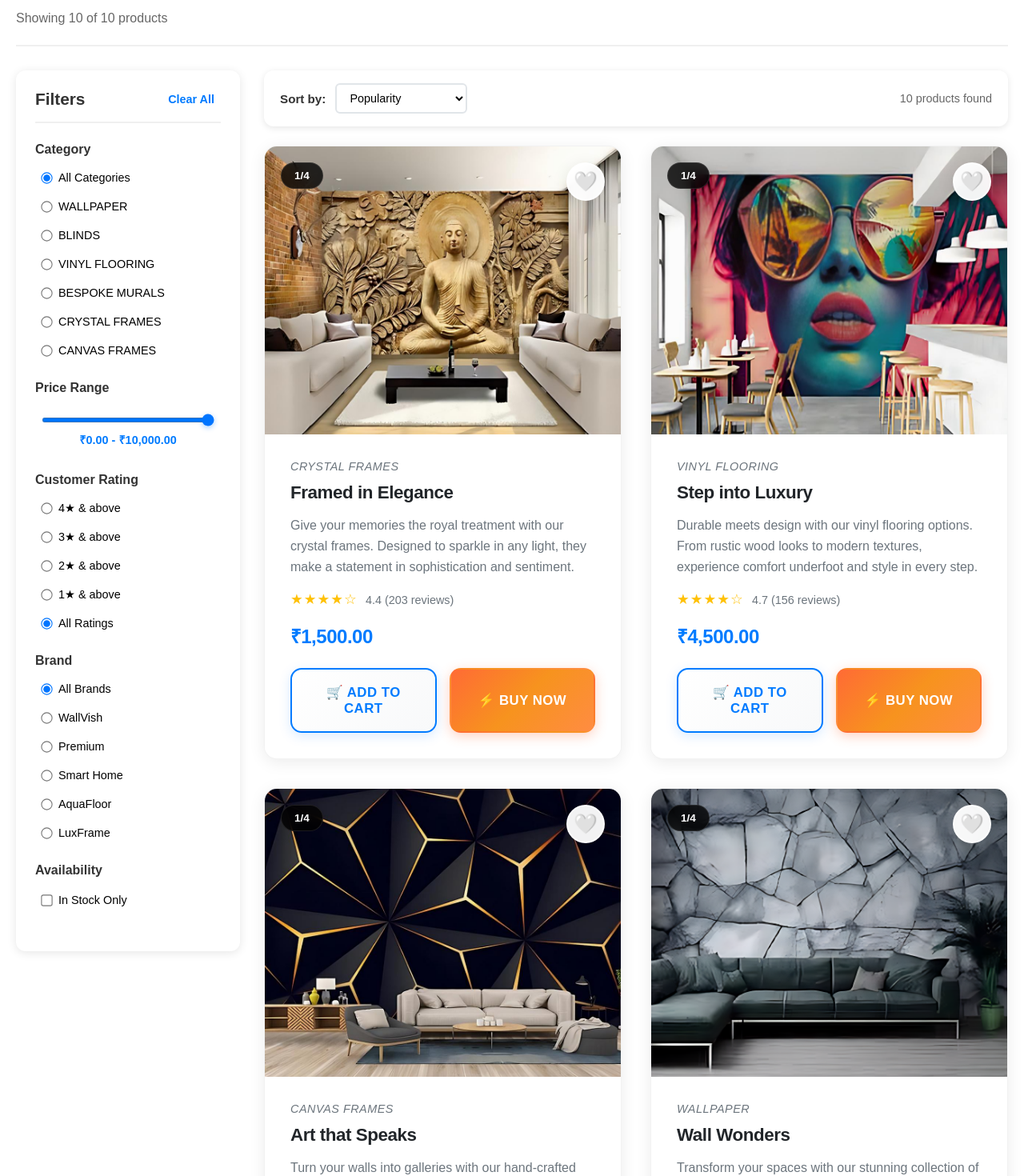
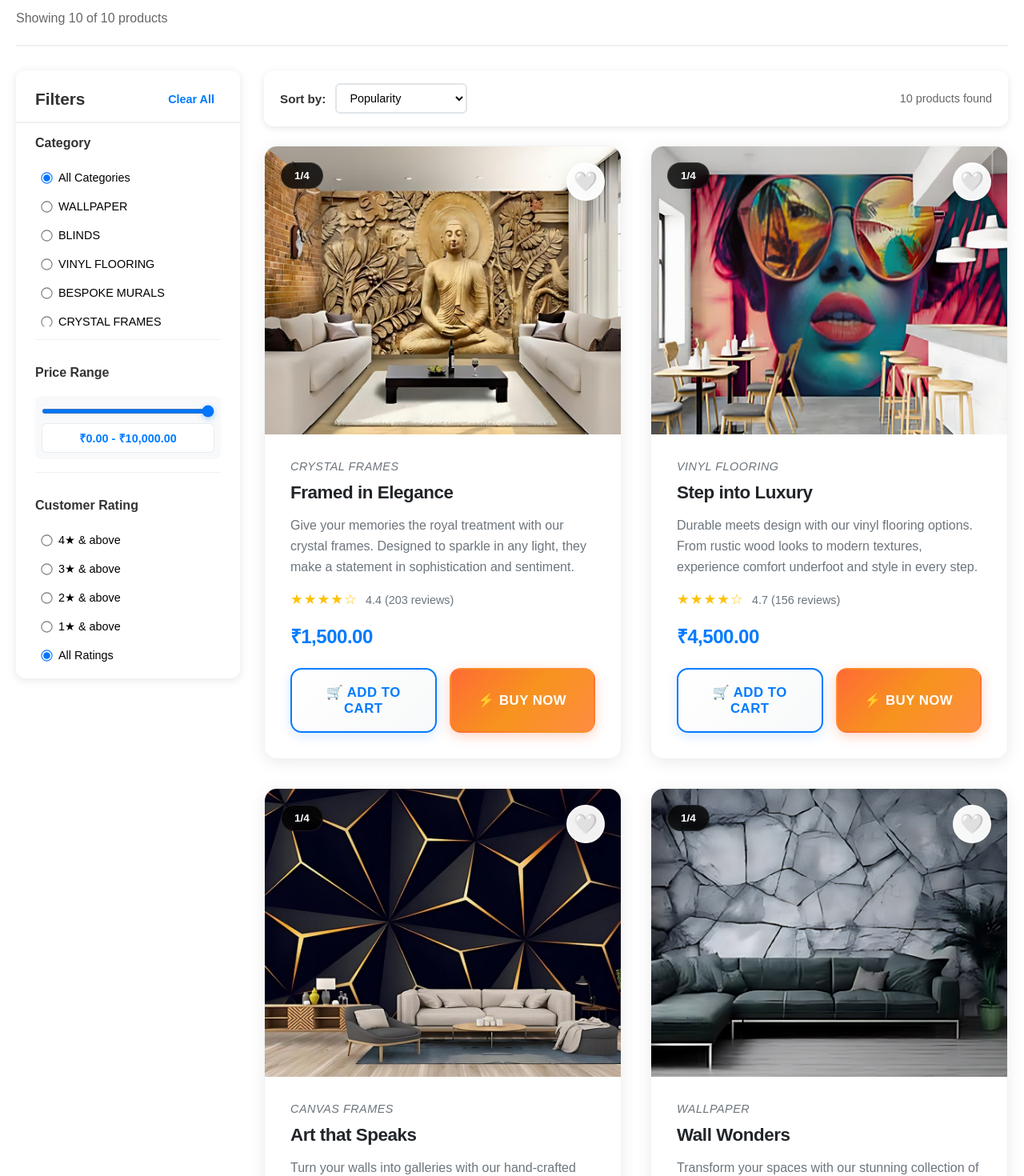
Before and after one commit to Dheeraj475/CPT_progress, a React (Vite) app: page /products in a window 1280 px wide. Shown: the part 198-1668 px from the top of the page at 80% size. Built offline with nearby package versions, Linux system fonts and the light colour scheme.

Commit message:
Add Separate Scroll Bar to Filters Sidebar

```diff
--- a/src/assets/ProductsPage.css
+++ b/src/assets/ProductsPage.css
@@ -62,25 +62,31 @@
   background: #0056b3;
 }
 
-/* Filters Sidebar */
+/* ENHANCED FILTERS SIDEBAR WITH CUSTOM SCROLLBAR */
 .filters-sidebar {
   background: white;
   border-radius: 12px;
   box-shadow: 0 2px 12px rgba(0, 0, 0, 0.1);
-  padding: 24px;
   height: fit-content;
+  max-height: calc(100vh - 40px); /* Limit height to viewport */
   position: sticky;
   top: 20px;
   animation: slideInLeft 0.5s ease;
+  overflow: hidden; /* Hide default scrollbar */
+  display: flex;
+  flex-direction: column;
 }
 
+/* FILTERS HEADER - FIXED AT TOP */
 .filters-header {
   display: flex;
   justify-content: space-between;
   align-items: center;
-  margin-bottom: 24px;
-  padding-bottom: 16px;
+  padding: 24px 24px 16px 24px;
   border-bottom: 2px solid #f0f0f0;
+  background: white;
+  border-radius: 12px 12px 0 0;
+  flex-shrink: 0; /* Prevent shrinking */
 }
 
 .filters-header h3 {
@@ -107,8 +113,57 @@
   color: #0056b3;
 }
 
+/* SCROLLABLE FILTERS CONTENT */
+.filters-content {
+  flex: 1;
+  overflow-y: auto;
+  padding: 8px 24px 24px 24px;
+
+  /* CUSTOM SCROLLBAR STYLING */
+  scrollbar-width: thin;
+  scrollbar-color: #007bff #f1f3f4;
+}
+
+/* WEBKIT SCROLLBAR STYLING */
+.filters-content::-webkit-scrollbar {
+  width: 8px;
+}
+
+.filters-content::-webkit-scrollbar-track {
+  background: #f1f3f4;
+  border-radius: 10px;
+  margin: 8px 0;
+}
+
+.filters-content::-webkit-scrollbar-thumb {
+  background: linear-gradient(135deg, #007bff, #0056b3);
+  border-radius: 10px;
+  transition: background 0.3s ease;
+}
+
+.filters-content::-webkit-scrollbar-thumb:hover {
+  background: linear-gradient(135deg, #0056b3, #004085);
+}
+
+.filters-content::-webkit-scrollbar-thumb:active {
+  background: linear-gradient(135deg, #004085, #002752);
+}
+
+/* ENHANCED SCROLLBAR CORNER */
+.filters-content::-webkit-scrollbar-corner {
+  background: #f1f3f4;
+}
+
+/* FILTER GROUPS */
 .filter-group {
   margin-bottom: 24px;
+  padding-bottom: 16px;
+  border-bottom: 1px solid #f0f0f0;
+}
+
+.filter-group:last-child {
+  border-bottom: none;
+  margin-bottom: 0;
 }
 
 .filter-group h4 {
@@ -116,12 +171,38 @@
   color: #333;
   font-size: 1rem;
   font-weight: 600;
+  position: sticky;
+  top: 0;
+  background: white;
+  padding: 8px 0;
+  z-index: 2;
 }
 
 .filter-options {
   display: flex;
   flex-direction: column;
   gap: 8px;
+  max-height: 200px; /* Limit individual filter group height */
+  overflow-y: auto;
+  padding-right: 4px;
+}
+
+/* MINI SCROLLBAR FOR FILTER OPTIONS */
+.filter-options::-webkit-scrollbar {
+  width: 4px;
+}
+
+.filter-options::-webkit-scrollbar-track {
+  background: transparent;
+}
+
+.filter-options::-webkit-scrollbar-thumb {
+  background: #dee2e6;
+  border-radius: 2px;
+}
+
+.filter-options::-webkit-scrollbar-thumb:hover {
+  background: #adb5bd;
 }
 
 .filter-options label {
@@ -133,6 +214,7 @@
   border-radius: 6px;
   transition: background-color 0.3s ease;
   font-size: 0.9rem;
+  flex-shrink: 0; /* Prevent label shrinking */
 }
 
 .filter-options label:hover {
@@ -142,6 +224,7 @@
 .filter-options input[type="radio"] {
   margin: 0;
   transform: scale(1.1);
+  flex-shrink: 0;
 }
 
 .checkbox-label {
@@ -162,11 +245,15 @@
 .checkbox-label input[type="checkbox"] {
   margin: 0;
   transform: scale(1.1);
+  flex-shrink: 0;
 }
 
-/* Price Range */
+/* ENHANCED PRICE RANGE */
 .price-range {
   padding: 8px;
+  background: #f8f9fa;
+  border-radius: 8px;
+  margin-top: 8px;
 }
 
 .price-slider {
@@ -177,6 +264,11 @@
   outline: none;
   margin-bottom: 12px;
   cursor: pointer;
+  transition: all 0.3s ease;
+}
+
+.price-slider:hover {
+  background: #ccc;
 }
 
 .price-slider::-webkit-slider-thumb {
@@ -184,19 +276,31 @@
   width: 20px;
   height: 20px;
   border-radius: 50%;
-  background: #007bff;
+  background: linear-gradient(135deg, #007bff, #0056b3);
   cursor: pointer;
   box-shadow: 0 2px 6px rgba(0, 123, 255, 0.3);
+  transition: all 0.3s ease;
+}
+
+.price-slider::-webkit-slider-thumb:hover {
+  transform: scale(1.1);
+  box-shadow: 0 4px 12px rgba(0, 123, 255, 0.4);
 }
 
 .price-slider::-moz-range-thumb {
   width: 20px;
   height: 20px;
   border-radius: 50%;
-  background: #007bff;
+  background: linear-gradient(135deg, #007bff, #0056b3);
   cursor: pointer;
   border: none;
   box-shadow: 0 2px 6px rgba(0, 123, 255, 0.3);
+  transition: all 0.3s ease;
+}
+
+.price-slider::-moz-range-thumb:hover {
+  transform: scale(1.1);
+  box-shadow: 0 4px 12px rgba(0, 123, 255, 0.4);
 }
 
 .price-display {
@@ -204,6 +308,23 @@
   font-weight: 600;
   color: #007bff;
   font-size: 0.9rem;
+  background: white;
+  padding: 8px;
+  border-radius: 6px;
+  border: 1px solid #e9ecef;
+}
+
+/* SCROLL INDICATOR */
+.filters-sidebar::after {
+  content: '';
+  position: absolute;
+  bottom: 0;
+  left: 0;
+  right: 0;
+  height: 20px;
+  background: linear-gradient(transparent, rgba(255, 255, 255, 0.9));
+  pointer-events: none;
+  border-radius: 0 0 12px 12px;
 }
 
 /* Products Content */
@@ -841,10 +962,10 @@
     width: 300px;
     height: 100vh;
     z-index: 1000;
-    overflow-y: auto;
     transform: translateX(-100%);
     transition: transform 0.3s ease;
     border-radius: 0;
+    max-height: 100vh;
   }
 
   .filters-sidebar.show {
--- a/src/components/ProductsPage.jsx
+++ b/src/components/ProductsPage.jsx
@@ -91,7 +91,7 @@ const ProductsPage = ({ allProducts }) => {
     <div className="products-page">
       <div className="products-header">
         <div className="breadcrumb">
-          <span>Home</span> &gt; <span>Products</span>
+          <span>Home</span> > <span>Products</span>
         </div>
         <h1>All Products</h1>
         <p>Showing {filteredAndSortedProducts.length} of {allProducts.length} products</p>
@@ -106,7 +106,7 @@ const ProductsPage = ({ allProducts }) => {
           🔧 Filters & Sort
         </button>
 
-        {/* Filters Sidebar */}
+        {/* Filters Sidebar with Separate Scrollbar */}
         <div className={`filters-sidebar ${showFilters ? 'show' : ''}`}>
           <div className="filters-header">
             <h3>Filters</h3>
@@ -115,6 +115,8 @@ const ProductsPage = ({ allProducts }) => {
             </button>
           </div>
 
+          {/* Scrollable Filters Content */}
+          <div className="filters-content">
             {/* Category Filter */}
             <div className="filter-group">
               <h4>Category</h4>
@@ -222,6 +224,168 @@ const ProductsPage = ({ allProducts }) => {
                 In Stock Only
               </label>
             </div>
+
+            {/* Additional Filter Groups for Demo */}
+            <div className="filter-group">
+              <h4>Material</h4>
+              <div className="filter-options">
+                <label>
+                  <input type="radio" name="material" value="" defaultChecked />
+                  All Materials
+                </label>
+                <label>
+                  <input type="radio" name="material" value="vinyl" />
+                  Vinyl
+                </label>
+                <label>
+                  <input type="radio" name="material" value="fabric" />
+                  Fabric
+                </label>
+                <label>
+                  <input type="radio" name="material" value="paper" />
+                  Paper
+                </label>
+                <label>
+                  <input type="radio" name="material" value="wood" />
+                  Wood
+                </label>
+                <label>
+                  <input type="radio" name="material" value="metal" />
+                  Metal
+                </label>
+                <label>
+                  <input type="radio" name="material" value="glass" />
+                  Glass
+                </label>
+                <label>
+                  <input type="radio" name="material" value="crystal" />
+                  Crystal
+                </label>
+              </div>
+            </div>
+
+            <div className="filter-group">
+              <h4>Color</h4>
+              <div className="filter-options">
+                <label>
+                  <input type="radio" name="color" value="" defaultChecked />
+                  All Colors
+                </label>
+                <label>
+                  <input type="radio" name="color" value="white" />
+                  White
+                </label>
+                <label>
+                  <input type="radio" name="color" value="black" />
+                  Black
+                </label>
+                <label>
+                  <input type="radio" name="color" value="gray" />
+                  Gray
+                </label>
+                <label>
+                  <input type="radio" name="color" value="brown" />
+                  Brown
+                </label>
+                <label>
+                  <input type="radio" name="color" value="blue" />
+                  Blue
+                </label>
+                <label>
+                  <input type="radio" name="color" value="green" />
+                  Green
+                </label>
+                <label>
+                  <input type="radio" name="color" value="red" />
+                  Red
+                </label>
+                <label>
+                  <input type="radio" name="color" value="yellow" />
+                  Yellow
+                </label>
+                <label>
+                  <input type="radio" name="color" value="multicolor" />
+                  Multicolor
+                </label>
+              </div>
+            </div>
+
+            <div className="filter-group">
+              <h4>Room Type</h4>
+              <div className="filter-options">
+                <label>
+                  <input type="radio" name="room" value="" defaultChecked />
+                  All Rooms
+                </label>
+                <label>
+                  <input type="radio" name="room" value="living-room" />
+                  Living Room
+                </label>
+                <label>
+                  <input type="radio" name="room" value="bedroom" />
+                  Bedroom
+                </label>
+                <label>
+                  <input type="radio" name="room" value="kitchen" />
+                  Kitchen
+                </label>
+                <label>
+                  <input type="radio" name="room" value="bathroom" />
+                  Bathroom
+                </label>
+                <label>
+                  <input type="radio" name="room" value="dining-room" />
+                  Dining Room
+                </label>
+                <label>
+                  <input type="radio" name="room" value="office" />
+                  Office
+                </label>
+                <label>
+                  <input type="radio" name="room" value="kids-room" />
+                  Kids Room
+                </label>
+              </div>
+            </div>
+
+            <div className="filter-group">
+              <h4>Style</h4>
+              <div className="filter-options">
+                <label>
+                  <input type="radio" name="style" value="" defaultChecked />
+                  All Styles
+                </label>
+                <label>
+                  <input type="radio" name="style" value="modern" />
+                  Modern
+                </label>
+                <label>
+                  <input type="radio" name="style" value="traditional" />
+                  Traditional
+                </label>
+                <label>
+                  <input type="radio" name="style" value="contemporary" />
+                  Contemporary
+                </label>
+                <label>
+                  <input type="radio" name="style" value="vintage" />
+                  Vintage
+                </label>
+                <label>
+                  <input type="radio" name="style" value="minimalist" />
+                  Minimalist
+                </label>
+                <label>
+                  <input type="radio" name="style" value="rustic" />
+                  Rustic
+                </label>
+                <label>
+                  <input type="radio" name="style" value="industrial" />
+                  Industrial
+                </label>
+              </div>
+            </div>
+          </div>
         </div>
 
         {/* Products Content */}
```
Lines whose indentation alone changed are shown as unchanged.
